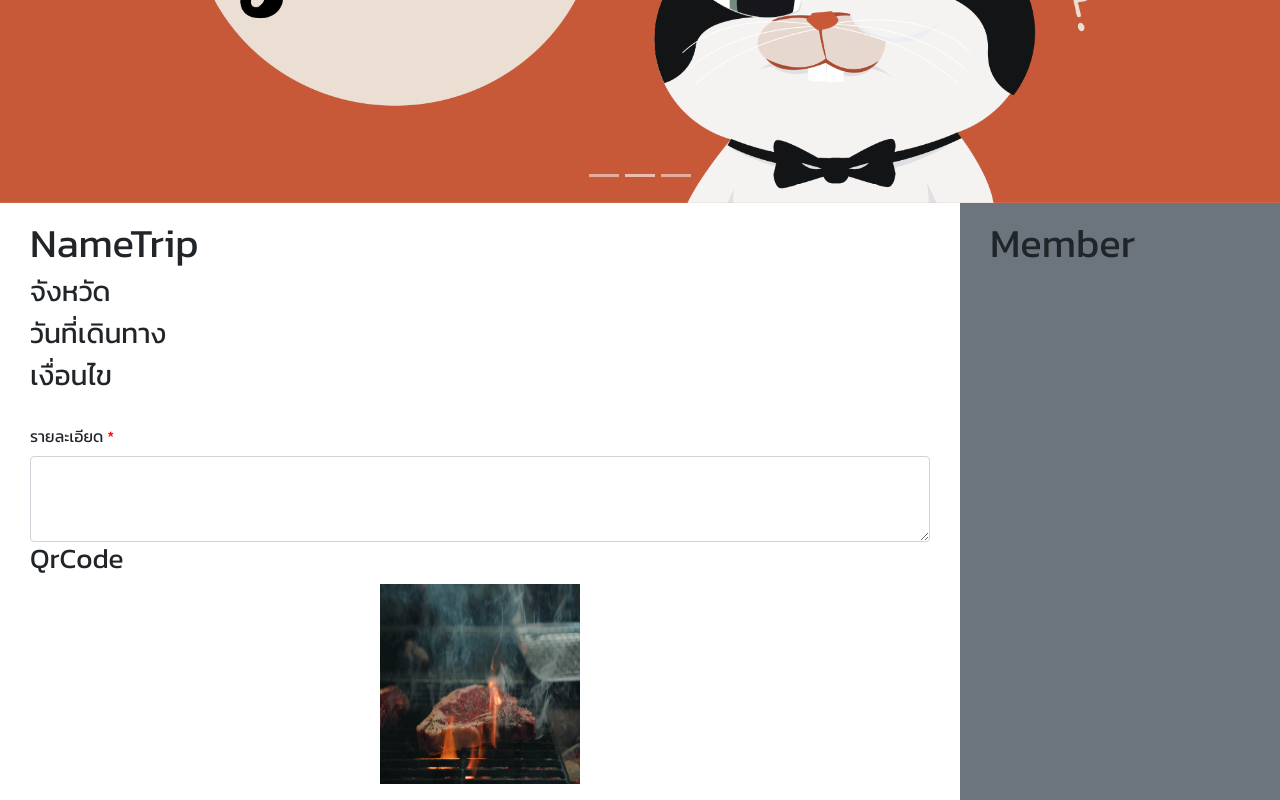
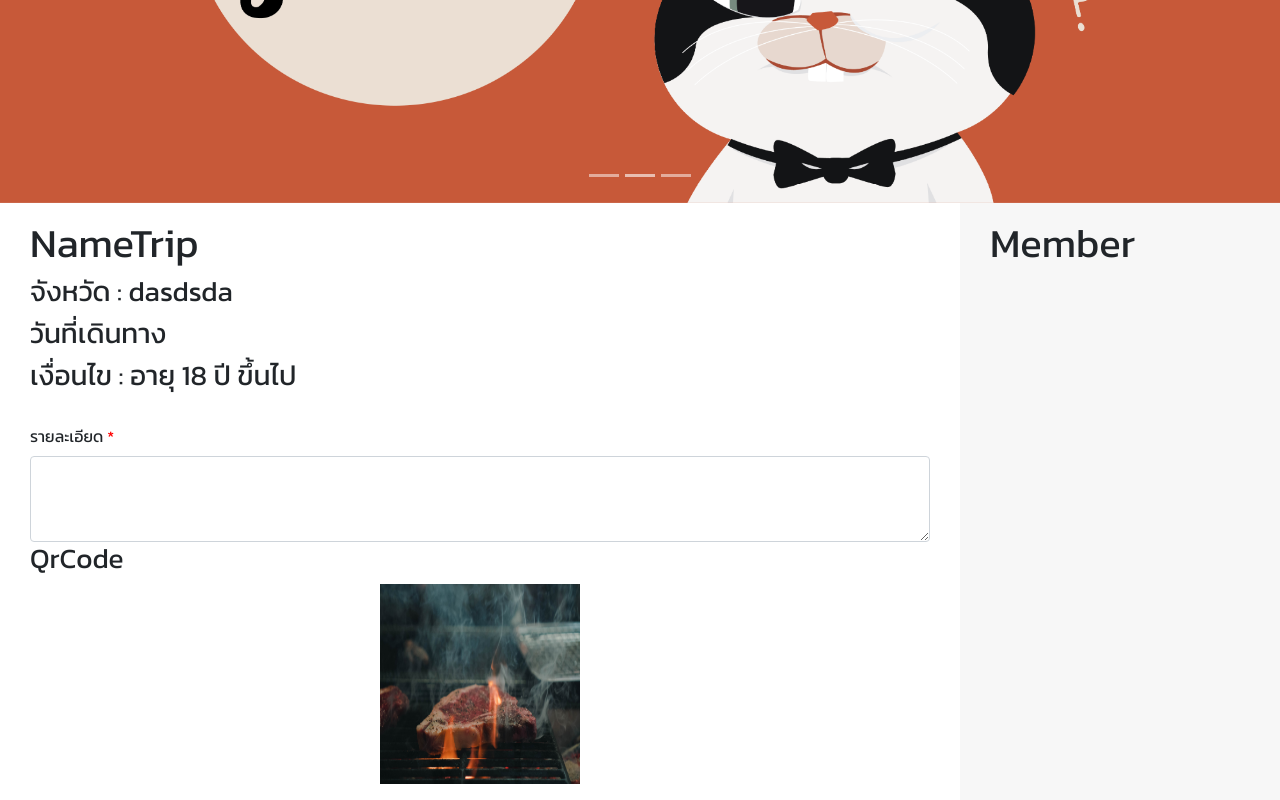
Before and after one commit to romncn/SeniorProject-MrJourney, a React (Create React App) app: page /JoinedRoom in a window 1280 px wide. Shown: the part 537-1337 px from the top of the page. Built offline with nearby package versions, Linux system fonts and the light colour scheme.

Commit message:
[UPDATE]JoinedRoom merge

```diff
--- a/src/components/JoinedRoom/RoomDetails.js
+++ b/src/components/JoinedRoom/RoomDetails.js
@@ -7,9 +7,9 @@ const RoomDetails = () =>{
         <div className="Room-details py-3">
             <div className="container">
                 <h1>NameTrip</h1>
-                <h3>จังหวัด</h3>
+                <h3>จังหวัด : dasdsda</h3>
                 <h3>วันที่เดินทาง</h3>
-                <h3>เงื่อนไข</h3>
+                <h3>เงื่อนไข : อายุ 18 ปี ขึ้นไป</h3>
                 <div class="pt-4">
                     <label for="exampleInputEmail1">รายละเอียด<span className="p-1" style={{ color: "red" }}>*</span></label>
                     <textarea class="form-control" id="exampleFormControlTextarea1" rows="3"></textarea>
--- a/src/components/JoinedRoom/ShowMembers.js
+++ b/src/components/JoinedRoom/ShowMembers.js
@@ -1,8 +1,9 @@
 import React from 'react';
+import '../../static/css/Joined-Room.css';
 
 const ShowMembers = () =>{
     return(
-        <div className="col-3 bg-secondary pt-3">
+        <div className="col-3 bg-showmember pt-3">
         <div className="Members-in-Room">
             <div className="container">
                 <h1>Member</h1>
--- /dev/null
+++ b/src/static/css/Joined-Room.css
@@ -0,0 +1,3 @@
+.bg-showmember {
+    background-color: #f7f7f7;
+}
```
Also changed, not shown: src/linepage/CreateTrip.js (+4 -26 lines).
